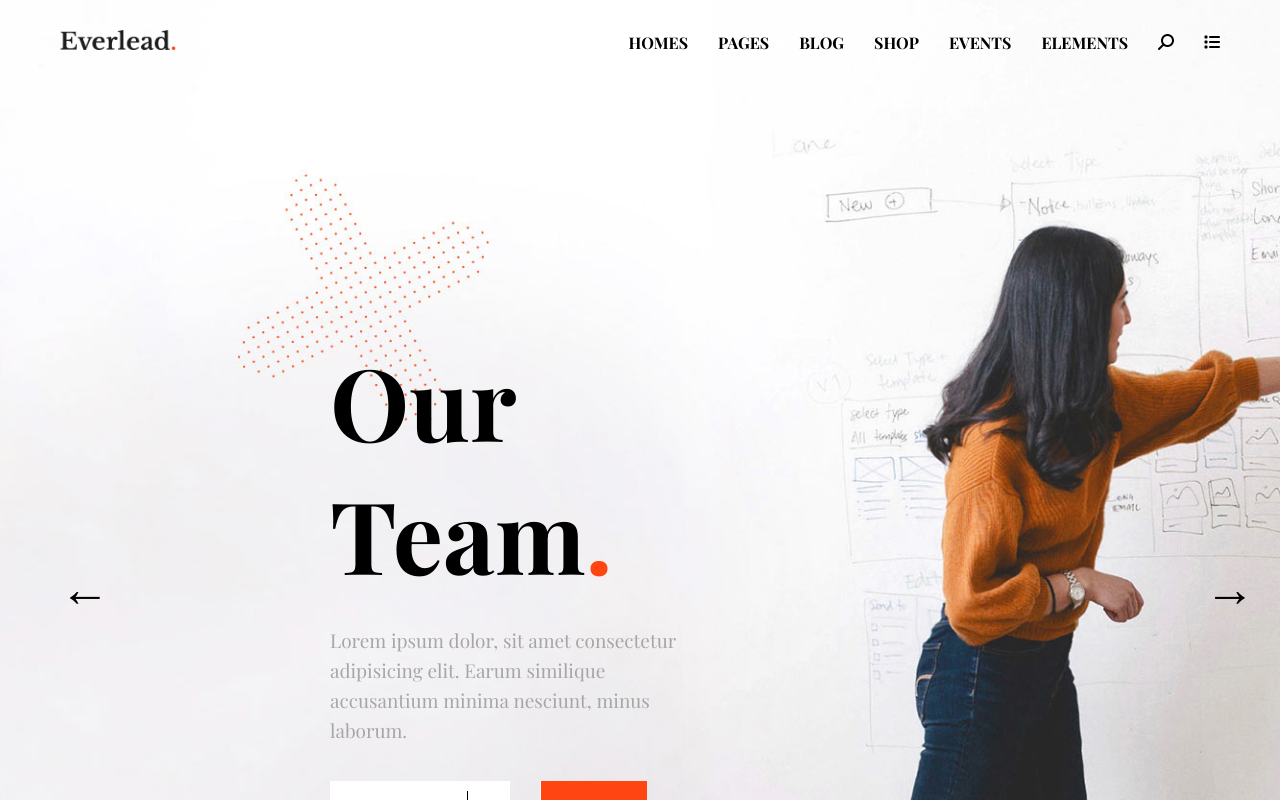
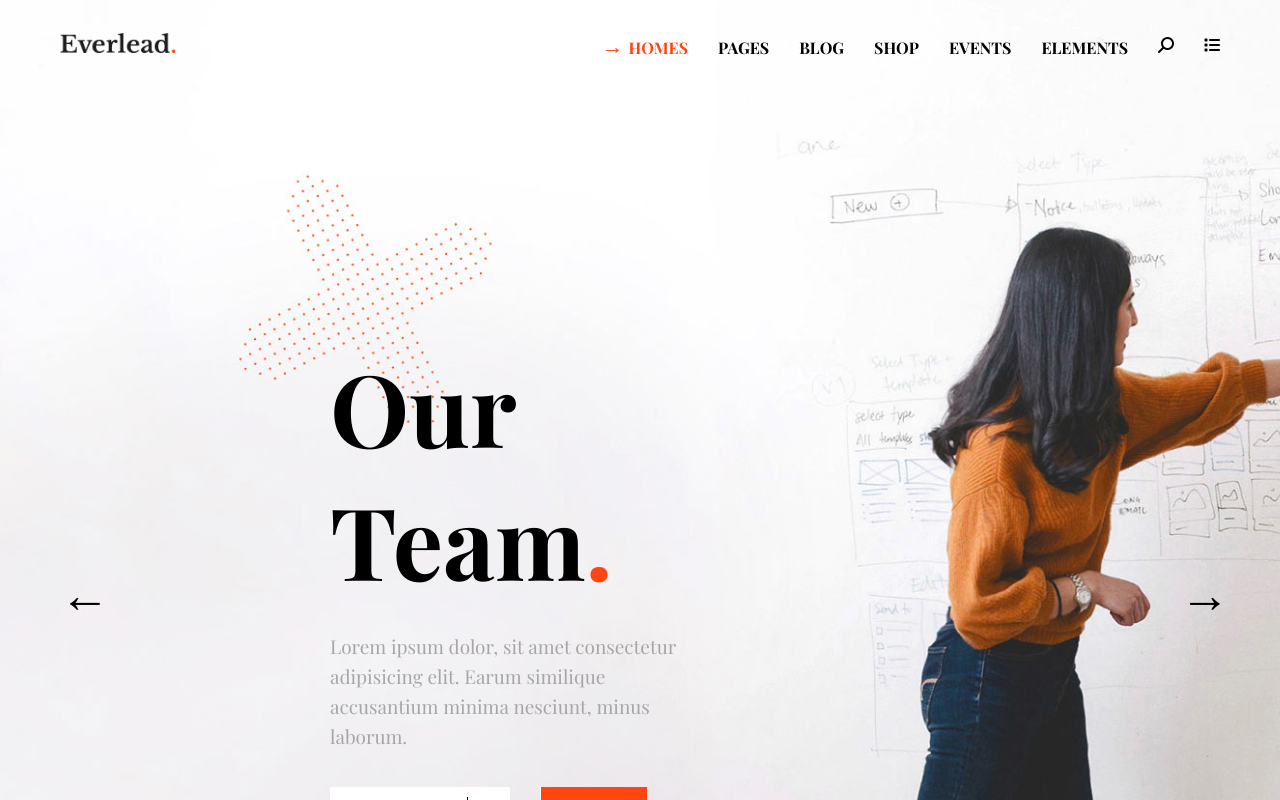
Before and after one commit to StefanoGrassoSG/proj-html-vuejs, a Vue app: page / in a window 1280 px wide. Shown: the top 800 px of the page. Built offline with nearby package versions, Linux system fonts and the light colour scheme; a web font is replaced by a local one.

Commit message:
HEADER basic complete

```diff
--- a/src/components/HeaderTopComponent.vue
+++ b/src/components/HeaderTopComponent.vue
@@ -2,6 +2,7 @@
 export default {
     data() {
         return {
+            currentActivePage: 0,
             topData: {
                 logoName: 'Everlead',
                 logo: 'logo-img-01.png',
@@ -33,7 +34,7 @@ export default {
 
             <div class="nav-bar">
                 <ul>
-                    <li v-for="(singleLink, i) in topData.nav" :key="i">
+                    <li v-for="(singleLink, i) in topData.nav" :key="i" :class="i == currentActivePage ? 'active-link' : ''">
                         {{ singleLink }}
                     </li>
                 </ul>
@@ -46,6 +47,7 @@ export default {
 
 <style lang="scss" scoped>
 @use "../assets/scss/partials/layout.scss";
+@use "../assets/scss/partials/variables.scss" as *;
 .logo {
     width: 10%;
 
@@ -60,6 +62,15 @@ export default {
     display: flex;
     align-items: center;
 
+    .active-link {
+        color: $fill-color-one;
+    }
+
+    .active-link::before {
+            content: "\2192";
+            margin-right: 5px;
+            font-size: 22px;
+        }
     .fa-magnifying-glass {
         margin-right: 30px;
     }
--- a/src/components/HeeaderBottomComponent.vue
+++ b/src/components/HeeaderBottomComponent.vue
@@ -52,7 +52,7 @@ export default {
 
     .arrow-slide:nth-of-type(2) {
         right: 0;
-        transform: translate(-50%);
+        transform: translate(-100%);
     }
     .slide {
         width: 45%;
```
